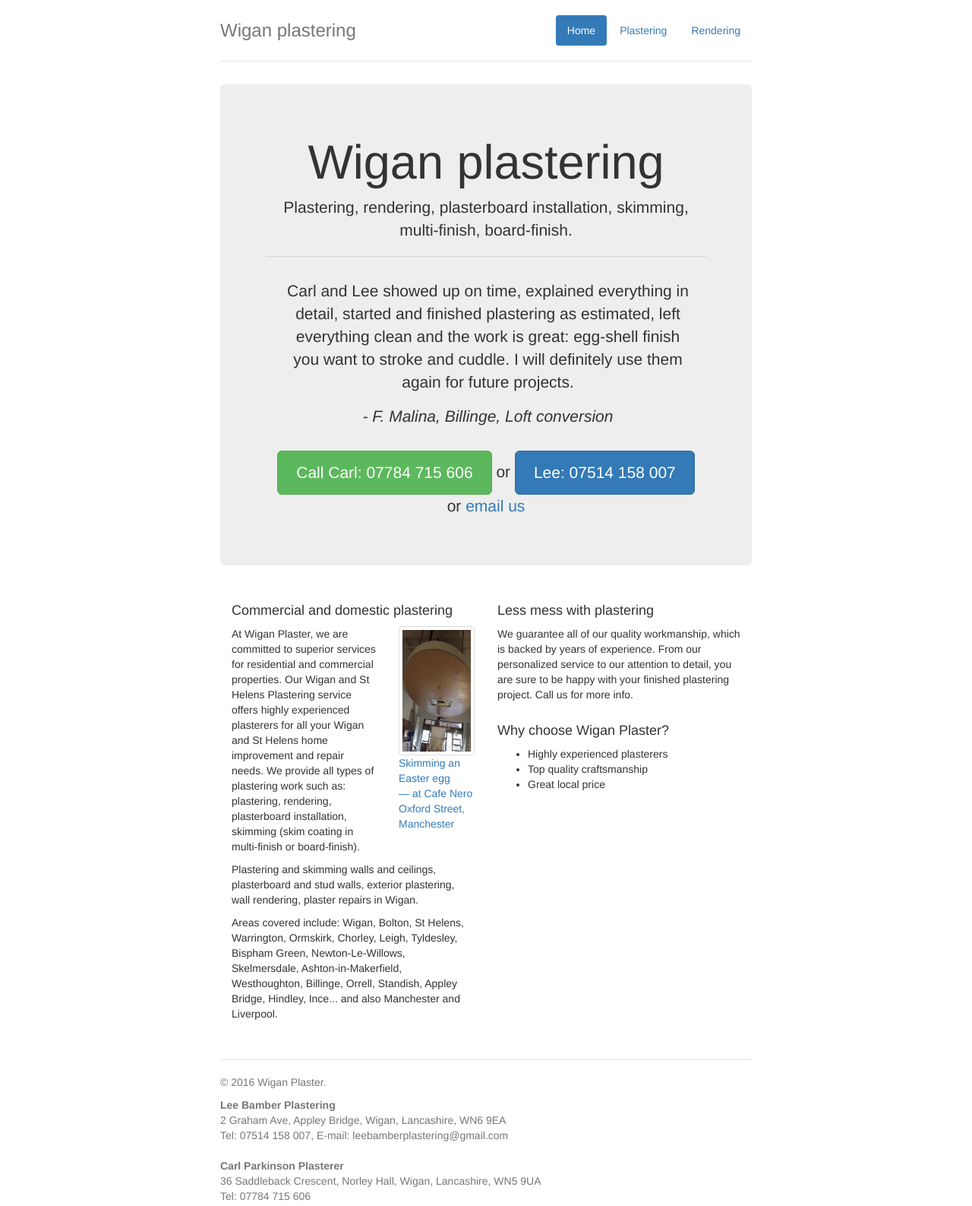
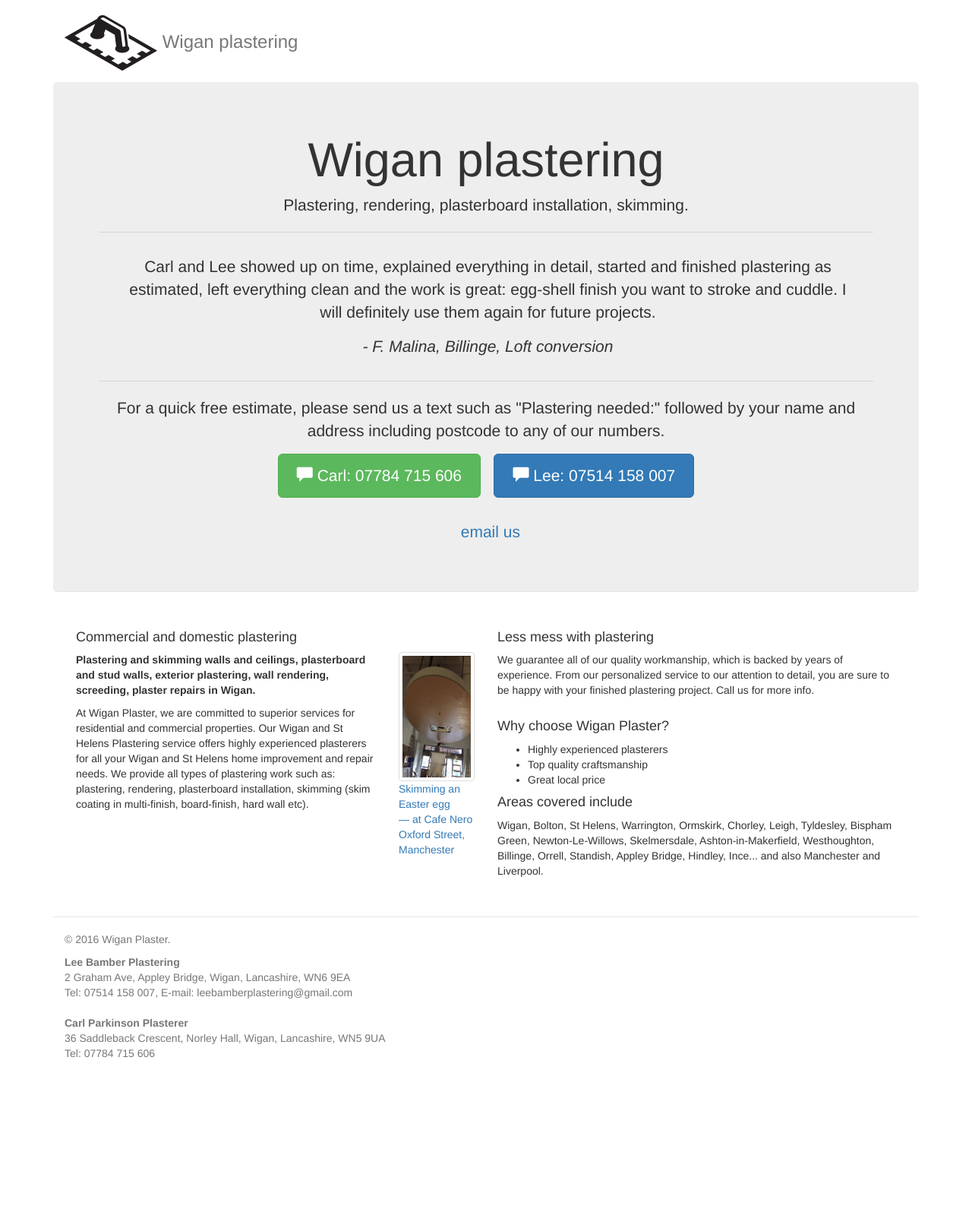
Before and after one commit to fmalina/wiganplaster, a plain HTML site: page index.html in a window 1280 px wide. Shown: the whole page at 76% size. After the commit the page ends 1436 px from the top, so only its background shows below. Drawn offline with nearby package versions, Linux system fonts and the light colour scheme.

Commit message:
Added logo, optimisations, texting call to action, areas covered.

```diff
--- a/index.html
+++ b/index.html
@@ -13,18 +13,20 @@
   <body>
     <div class="container">
       <div class="header clearfix">
-        <nav>
+        <!--nav>
           <ul class="nav nav-pills pull-right">
             <li role="presentation" class="active"><a href="#">Home</a></li>
-            <li role="presentation"><a href="#">Plastering</a></li>
-            <li role="presentation"><a href="#">Rendering</a></li>
+            <li role="presentation"><a href="#">Gallery</a></li>
+            <li role="presentation"><a href="#">Testimonials</a></li>
           </ul>
-        </nav>
-        <h3 class="text-muted" title="Your local plasterers">Wigan plastering</h3>
+        </nav-->
+        <h3 class="text-muted" title="Your local plasterers">
+            <img src="plastering-trowel.png" width="122" height="73" alt="">
+            Wigan plastering</h3>
       </div>
       <div class="jumbotron">
         <h1>Wigan plastering</h1>
-        <p class="lead">Plastering, rendering, plasterboard installation, skimming, multi-finish, board-finish.</p>
+        <p class="lead">Plastering, rendering, plasterboard installation, skimming.</p>
         <hr>
         <blockquote>
             <p>Carl and Lee showed up on time, explained everything in detail,
@@ -34,14 +36,18 @@
             I will definitely use them again for future projects.
             <p><cite>- F. Malina, Billinge, Loft conversion</cite>
         </blockquote>
+        <hr>
+        <p>For a quick free estimate, please send us a text such as "Plastering needed:" followed by your name and address including postcode to any of our numbers.
         <p><a class="btn btn-lg btn-success"
                 href="tel:07784715606"
                 title="Call Carl Parkinson"
-                role="button">Call Carl: 07784 715 606</a> or
+                role="button"><i class="glyphicon glyphicon-comment"></i>
+                Carl: 07784 715 606</a> &nbsp;
             <a class="btn btn-lg btn-primary"
                 href="tel:07514158007"
                 title="Call Lee Bamber"
-                role="button">Lee: 07514 158 007</a><br>or
+                role="button"><i class="glyphicon glyphicon-comment"></i>
+                Lee: 07514 158 007</a><br><br>&nbsp;
             <a href="mailto:leebamberplastering@gmail.com">email us</a></p>
       </div>
       <div class="row marketing">
@@ -55,9 +61,8 @@
                 Oxford Street,<br>
                 Manchester
             </a>
-          <p>At Wigan Plaster, we are committed to superior services for residential and commercial properties. Our Wigan and St Helens Plastering service offers highly experienced plasterers for all your Wigan and St Helens home improvement and repair needs. We provide all types of plastering work such as: plastering, rendering, plasterboard installation, skimming (skim coating in multi-finish or board-finish).
-          <p>Plastering and skimming walls and ceilings, plasterboard and stud walls, exterior plastering, wall rendering, plaster repairs in Wigan.
-          <p>Areas covered include: Wigan, Bolton, St Helens, Warrington, Ormskirk, Chorley, Leigh, Tyldesley, Bispham Green, Newton-Le-Willows, Skelmersdale, Ashton-in-Makerfield, Westhoughton, Billinge, Orrell, Standish, Appley Bridge, Hindley, Ince... and also Manchester and Liverpool.
+          <p><b>Plastering and skimming walls and ceilings, plasterboard and stud walls, exterior plastering, wall rendering, screeding, plaster repairs in Wigan.</b>
+          <p>At Wigan Plaster, we are committed to superior services for residential and commercial properties. Our Wigan and St Helens Plastering service offers highly experienced plasterers for all your Wigan and St Helens home improvement and repair needs. We provide all types of plastering work such as: plastering, rendering, plasterboard installation, skimming (skim coating in multi-finish, board-finish, hard wall etc).
         </div>
         <div class="col-lg-6">
           <h4>Less mess with plastering</h4>
@@ -68,6 +73,8 @@
               <li>Top quality craftsmanship
               <li>Great local price
           </ul>
+          <h4>Areas covered include</h4>
+          <p>Wigan, Bolton, St Helens, Warrington, Ormskirk, Chorley, Leigh, Tyldesley, Bispham Green, Newton-Le-Willows, Skelmersdale, Ashton-in-Makerfield, Westhoughton, Billinge, Orrell, Standish, Appley Bridge, Hindley, Ince... and also Manchester and Liverpool.
         </div>
       </div>
       <footer class="footer">
--- a/style.css
+++ b/style.css
@@ -1,81 +1,19 @@
-/* Space out content a bit */
-body {
-  padding-top: 20px;
-  padding-bottom: 20px;
+body{padding-top:20px;padding-bottom:20px}
+.header{padding-bottom:15px}
+.header,.marketing,.footer{padding-right:15px;padding-left:15px}
+.header h3{margin-top:0;margin-bottom:0;line-height:40px}
+.footer{padding-top:19px;color:#777;border-top:1px solid #e5e5e5}
+.container-narrow > hr{margin:30px 0}
+.jumbotron{text-align:center;border-bottom:1px solid #e5e5e5}
+.jumbotron .btn{font-size:21px;padding:14px 24px}
+.marketing{margin:40px 0}
+.marketing p + h4{margin-top:28px}
+.pic{margin-left:2em}
+@media min-width 768px {
+    .container{max-width:730px}
 }
-
-/* Everything but the jumbotron gets side spacing for mobile first views */
-.header,
-.marketing,
-.footer {
-  padding-right: 15px;
-  padding-left: 15px;
+@media screen and min-width 768px {
+    .header,.marketing,.footer{padding-right:0;padding-left:0}
+    .header{margin-bottom:30px}
+    .jumbotron{border-bottom:0}
 }
-
-/* Custom page header */
-.header {
-  padding-bottom: 20px;
-  border-bottom: 1px solid #e5e5e5;
-}
-/* Make the masthead heading the same height as the navigation */
-.header h3 {
-  margin-top: 0;
-  margin-bottom: 0;
-  line-height: 40px;
-}
-
-/* Custom page footer */
-.footer {
-  padding-top: 19px;
-  color: #777;
-  border-top: 1px solid #e5e5e5;
-}
-
-/* Customize container */
-@media (min-width: 768px) {
-  .container {
-    max-width: 730px;
-  }
-}
-.container-narrow > hr {
-  margin: 30px 0;
-}
-
-/* Main marketing message and sign up button */
-.jumbotron {
-  text-align: center;
-  border-bottom: 1px solid #e5e5e5;
-}
-.jumbotron .btn {
-  padding: 14px 24px;
-  font-size: 21px;
-}
-
-/* Supporting marketing content */
-.marketing {
-  margin: 40px 0;
-}
-.marketing p + h4 {
-  margin-top: 28px;
-}
-
-/* Responsive: Portrait tablets and up */
-@media screen and (min-width: 768px) {
-  /* Remove the padding we set earlier */
-  .header,
-  .marketing,
-  .footer {
-    padding-right: 0;
-    padding-left: 0;
-  }
-  /* Space out the masthead */
-  .header {
-    margin-bottom: 30px;
-  }
-  /* Remove the bottom border on the jumbotron for visual effect */
-  .jumbotron {
-    border-bottom: 0;
-  }
-}
-
-.pic{margin-left:2em}
```
Also changed, not shown: plastering-trowel.png (added).
